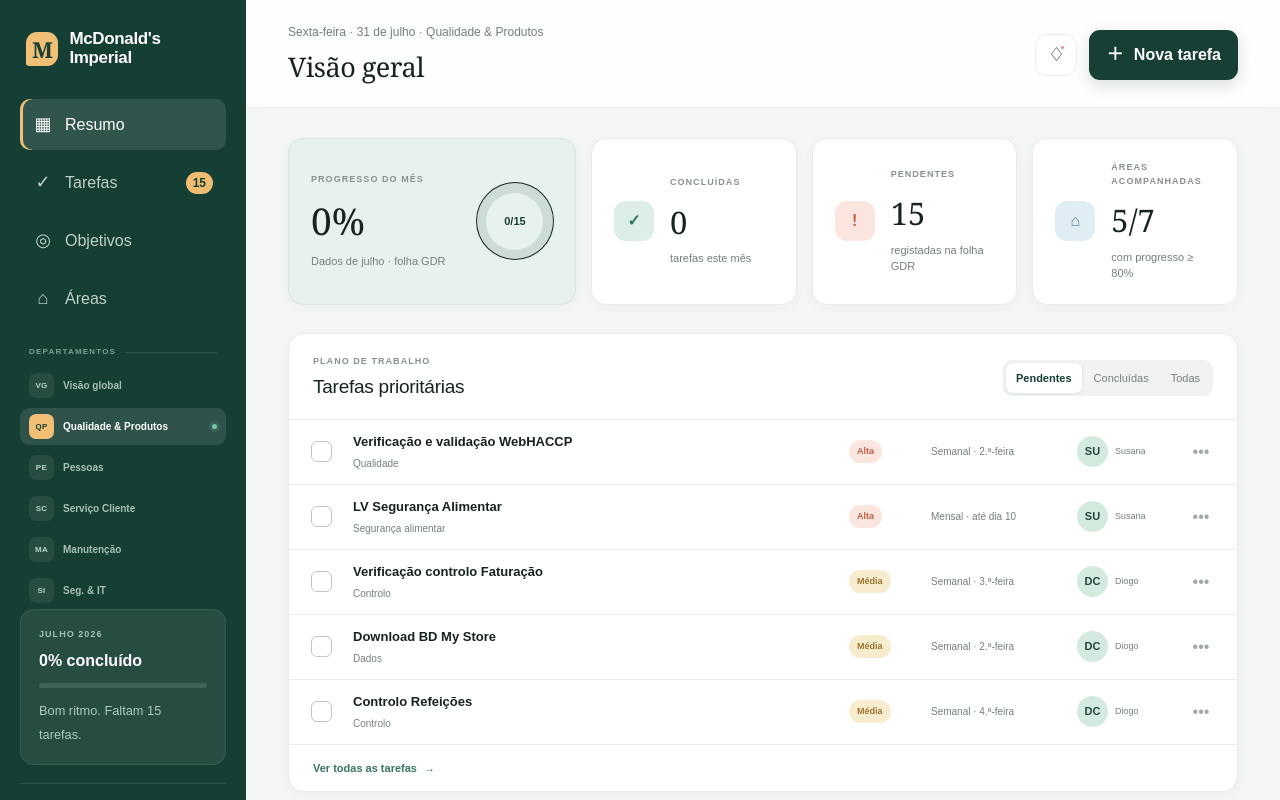
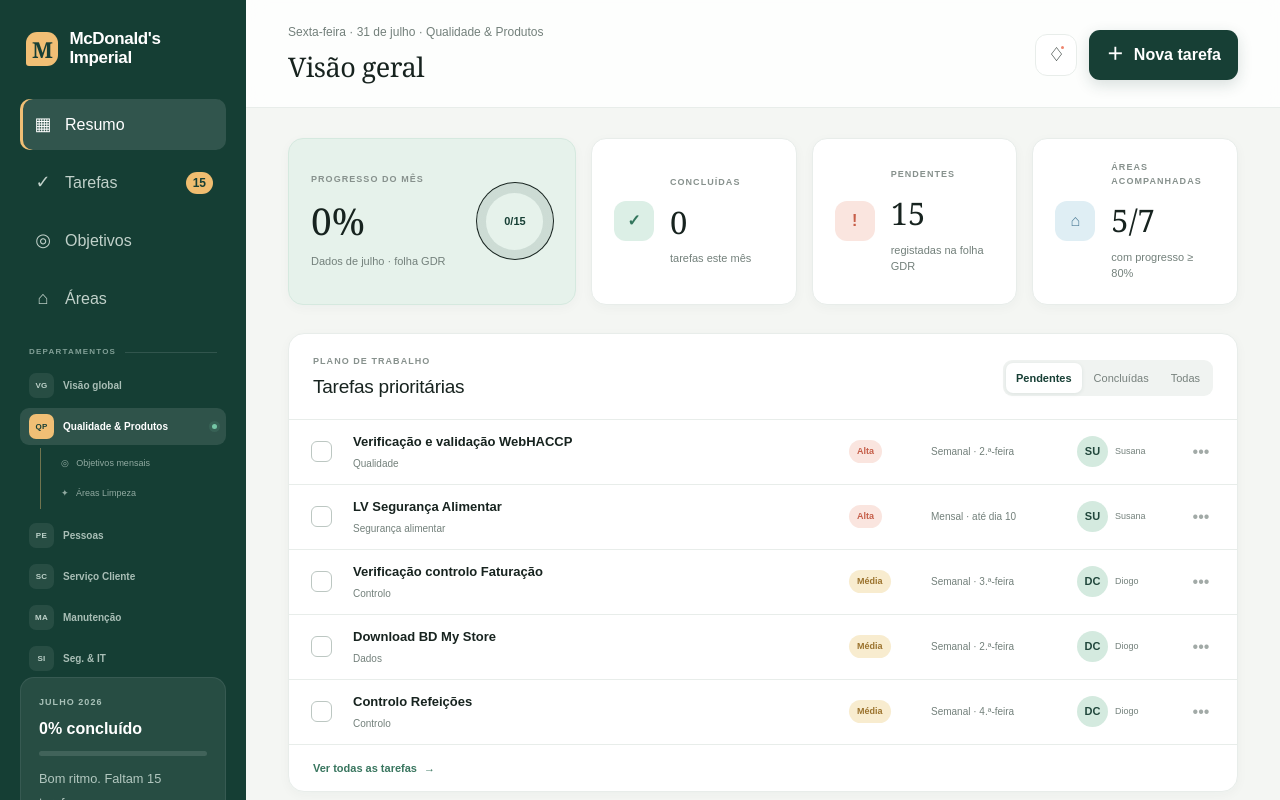
Before and after one commit to McdImperial/Portal-imperial, a Next.js app: page / in a window 1280 px wide. Both pictures are taken after a click on the button "Qualidade & Produtos". Shown: the top 800 px of the page. Built offline with nearby package versions, Linux system fonts and the light colour scheme.

Commit message:
Add Quality and Products sub-tabs

```diff
--- a/app/globals.css
+++ b/app/globals.css
@@ -19,7 +19,7 @@ button { font: inherit; }
 button:focus-visible { outline: 3px solid rgba(76, 145, 119, .32); outline-offset: 2px; }
 
 .app-shell { min-height: 100vh; display: grid; grid-template-columns: 246px 1fr; }
-.sidebar { position: sticky; top: 0; height: 100vh; padding: 30px 20px 22px; background: #153e34; color: white; display: flex; flex-direction: column; }
+.sidebar { position: sticky; top: 0; height: 100vh; padding: 30px 20px 22px; background: #153e34; color: white; display: flex; flex-direction: column; overflow-y: auto; scrollbar-width: thin; scrollbar-color: rgba(255,255,255,.18) transparent; }
 .brand { display: flex; align-items: center; gap: 11px; padding: 0 6px 32px; font-size: 17px; line-height: 1.1; font-weight: 750; letter-spacing: -.35px; }
 .brand-mark { width: 34px; height: 34px; display: grid; place-items: center; background: #f1bf75; color: var(--forest); border-radius: 11px 11px 11px 3px; font-family: Georgia, serif; font-size: 22px; }
 .nav-list { display: grid; gap: 7px; }
@@ -32,6 +32,7 @@ button:focus-visible { outline: 3px solid rgba(76, 145, 119, .32); outline-offse
 .sidebar-section-title { display: flex; align-items: center; gap: 9px; margin: 0 9px 9px; color: #82a097; text-transform: uppercase; letter-spacing: 1.2px; font-size: 8px; font-weight: 800; }
 .sidebar-section-title::after { content: ""; height: 1px; flex: 1; background: rgba(255,255,255,.12); }
 .department-list { display: grid; gap: 4px; }
+.department-entry { display: grid; gap: 3px; }
 .department-tab { position: relative; width: 100%; min-height: 37px; display: flex; align-items: center; gap: 9px; padding: 6px 9px; border: 0; border-radius: 9px; color: #a9beb6; background: transparent; cursor: pointer; text-align: left; transition: .18s ease; }
 .department-tab:hover { color: white; background: rgba(255,255,255,.06); }
 .department-tab.selected { color: white; background: rgba(255,255,255,.11); }
@@ -39,6 +40,11 @@ button:focus-visible { outline: 3px solid rgba(76, 145, 119, .32); outline-offse
 .department-tab.selected .department-initials { color: var(--forest); background: #f1bf75; }
 .department-name { overflow: hidden; text-overflow: ellipsis; white-space: nowrap; font-size: 10px; font-weight: 650; }
 .department-active-dot { width: 5px; height: 5px; margin-left: auto; border-radius: 50%; background: #75c6a6; box-shadow: 0 0 0 3px rgba(117,198,166,.12); }
+.department-subtabs { display: grid; gap: 2px; margin: 0 4px 4px 20px; padding: 2px 0 2px 12px; border-left: 1px solid rgba(241,191,117,.42); }
+.department-subtab { border: 0; border-radius: 7px; padding: 7px 8px; color: #91aaa1; background: transparent; text-align: left; font-size: 9px; cursor: pointer; transition: .18s ease; }
+.department-subtab:hover { color: white; background: rgba(255,255,255,.05); }
+.department-subtab.active { color: #f4c67f; background: rgba(241,191,117,.09); font-weight: 800; }
+.department-subtab span { margin-left: 5px; }
 .sidebar-card { margin-top: auto; padding: 18px; border-radius: 14px; background: rgba(255,255,255,.08); border: 1px solid rgba(255,255,255,.08); }
 .sidebar-card .eyebrow { color: #a8c1b8; }
 .sidebar-card strong { display: block; margin: 7px 0 10px; font-size: 16px; }
@@ -166,9 +172,13 @@ h2 { margin: 5px 0 0; font-size: 19px; letter-spacing: -.25px; }
   .sidebar-departments { order: 1; margin: 0 0 5px; padding-bottom: 5px; border-bottom: 1px solid rgba(255,255,255,.1); }
   .sidebar-section-title { display: none; }
   .department-list { grid-template-columns: repeat(6, 1fr); gap: 3px; }
+  .department-entry { display: block; }
   .department-tab { min-height: 34px; justify-content: center; padding: 4px; }
   .department-name, .department-active-dot { display: none; }
   .department-initials { width: 27px; height: 27px; }
+  .quality-active { padding-bottom: 168px; }
+  .department-subtabs { position: fixed; z-index: 31; left: 0; right: 0; bottom: 124px; height: 44px; margin: 0; padding: 5px 10px; grid-template-columns: repeat(2, 1fr); gap: 5px; border: 0; background: #12372e; box-shadow: 0 -8px 22px rgba(13,43,35,.16); }
+  .department-subtab { text-align: center; padding: 8px 10px; border: 1px solid rgba(255,255,255,.08); background: rgba(255,255,255,.04); }
   .topbar { height: 92px; padding: 19px 20px; }
   .top-actions .icon-button { display: none; }
   .primary-button { padding: 11px 12px; font-size: 0; }
--- a/app/page.tsx
+++ b/app/page.tsx
@@ -136,7 +136,7 @@ export default function Home() {
   ];
 
   return (
-    <main className="app-shell">
+    <main className={department === "qualidade" ? "app-shell quality-active" : "app-shell"}>
       <aside className="sidebar" aria-label="Navegação principal">
         <div className="brand">
           <span className="brand-mark">M</span>
@@ -154,8 +154,8 @@ export default function Home() {
           <div className="sidebar-section-title"><span>Departamentos</span></div>
           <div className="department-list">
             {departments.map((item) => (
+              <div className="department-entry" key={item.id}>
                 <button
-                key={item.id}
                   className={department === item.id ? "department-tab selected" : "department-tab"}
                   onClick={() => { setDepartment(item.id); setView("resumo"); }}
                   aria-pressed={department === item.id}
@@ -165,6 +165,13 @@ export default function Home() {
                   <span className="department-name">{item.label}</span>
                   {department === item.id && <span className="department-active-dot" />}
                 </button>
+                {item.id === "qualidade" && department === "qualidade" && (
+                  <div className="department-subtabs" aria-label="Secções de Qualidade e Produtos">
+                    <button className={view === "objetivos" ? "department-subtab active" : "department-subtab"} onClick={() => setView("objetivos")}>◎ <span>Objetivos mensais</span></button>
+                    <button className={view === "areas" ? "department-subtab active" : "department-subtab"} onClick={() => setView("areas")}>✦ <span>Áreas Limpeza</span></button>
+                  </div>
+                )}
+              </div>
             ))}
           </div>
         </div>
@@ -185,7 +192,7 @@ export default function Home() {
         <header className="topbar">
           <div>
             <p className="date-line">Sexta-feira · 31 de julho · {departmentLabel}</p>
-            <h1>{viewLabels[view]}</h1>
+            <h1>{department === "qualidade" && view === "areas" ? "Áreas Limpeza" : viewLabels[view]}</h1>
           </div>
           <div className="top-actions">
             <button className="icon-button" aria-label="Notificações"><span className="notification-dot" />♢</button>
@@ -251,7 +258,7 @@ export default function Home() {
 
           {(view === "resumo" || view === "areas") && (
             <section className="panel zones-panel">
-              <div className="panel-heading"><div><span className="eyebrow">Estado atual · {departmentLabel}</span><h2>Áreas de acompanhamento</h2></div><span className="live-indicator"><i /> Atualizado agora</span></div>
+              <div className="panel-heading"><div><span className="eyebrow">Estado atual · {departmentLabel}</span><h2>{department === "qualidade" ? "Áreas Limpeza" : "Áreas de acompanhamento"}</h2></div><span className="live-indicator"><i /> Atualizado agora</span></div>
               <div className="zones-grid">
                 {activeProfile.zones.map((zone) => (
                   <article className="zone-card" key={zone.name}>
```
Lines whose indentation alone changed are shown as unchanged.
